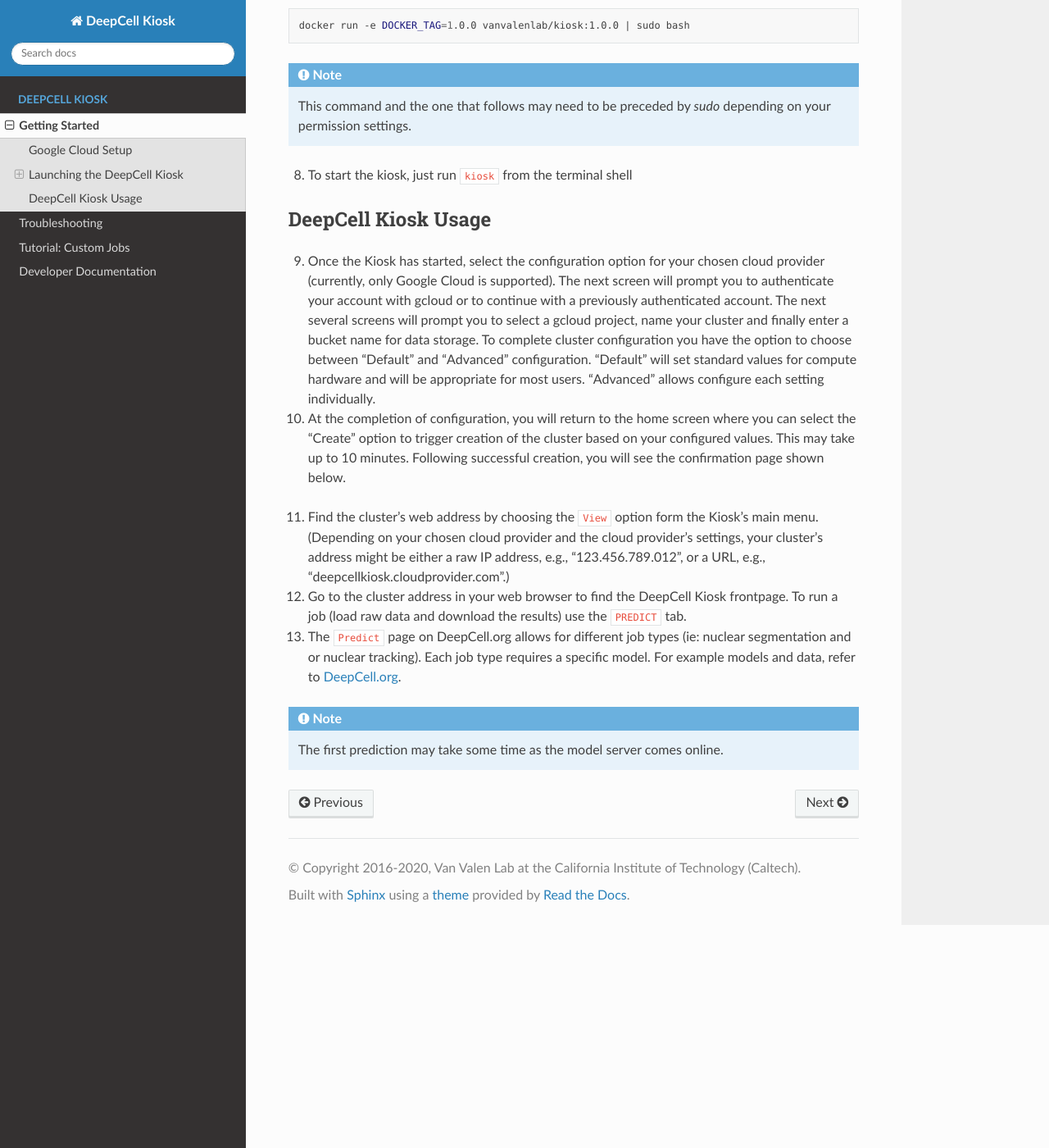
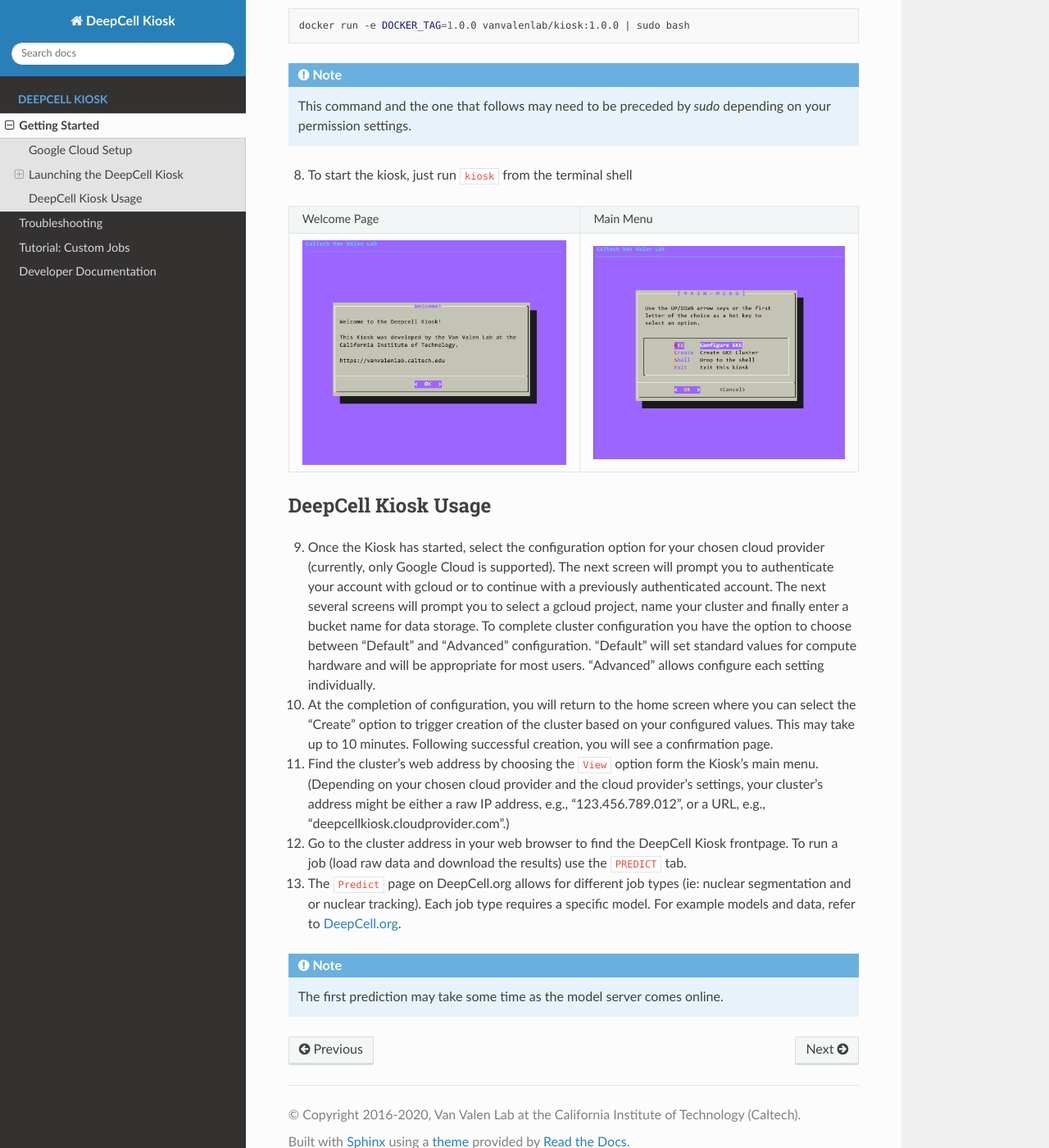
Before and after one commit to vanvalenlab/kiosk-console, a Sphinx documentation site: the page built from docs/source/GETTING_STARTED.rst, in a window 1280 px wide and 1400 px high, scrolled down 3180 px. Shown: the whole window at 82% size. Built offline with Sphinx 7.4.7 and the Read the Docs theme 2.0.0, drawn with Linux system fonts in a browser that asks for light colours.

Commit message:
Correct kiosk menu images

```diff
--- a/docs/source/GETTING_STARTED.rst
+++ b/docs/source/GETTING_STARTED.rst
@@ -107,18 +107,17 @@
 
 .. list-table::
 
-    * .. image:: ../images/Kiosk-Welcome.png
-    * .. image:: ../images/Kiosk-Main-Menu.png
+    * - Welcome Page
+      - Main Menu
+    * - .. image:: ../images/Kiosk-Welcome.png
+      - .. image:: ../images/Kiosk-Main-Menu.png
 
 DeepCell Kiosk Usage
 --------------------
 
 9. Once the Kiosk has started, select the configuration option for your chosen cloud provider (currently, only Google Cloud is supported). The next screen will prompt you to authenticate your account with gcloud or to continue with a previously authenticated account. The next several screens will prompt you to select a gcloud project, name your cluster and finally enter a bucket name for data storage. To complete cluster configuration you have the option to choose between "Default" and "Advanced" configuration. "Default" will set standard values for compute hardware and will be appropriate for most users. "Advanced" allows configure each setting individually.
 
-10. At the completion of configuration, you will return to the home screen where you can select the "Create" option to trigger creation of the cluster based on your configured values. This may take up to 10 minutes. Following successful creation, you will see the confirmation  page shown below.
-
-.. image::
-    :alt: Kiosk cluster create confirmation
+10. At the completion of configuration, you will return to the home screen where you can select the "Create" option to trigger creation of the cluster based on your configured values. This may take up to 10 minutes. Following successful creation, you will see a confirmation page.
 
 11. Find the cluster's web address by choosing the ``View`` option form the Kiosk's main menu. (Depending on your chosen cloud provider and the cloud provider's settings, your cluster's address might be either a raw IP address, e.g., "123.456.789.012", or a URL, e.g., "deepcellkiosk.cloudprovider.com".)
 
```
